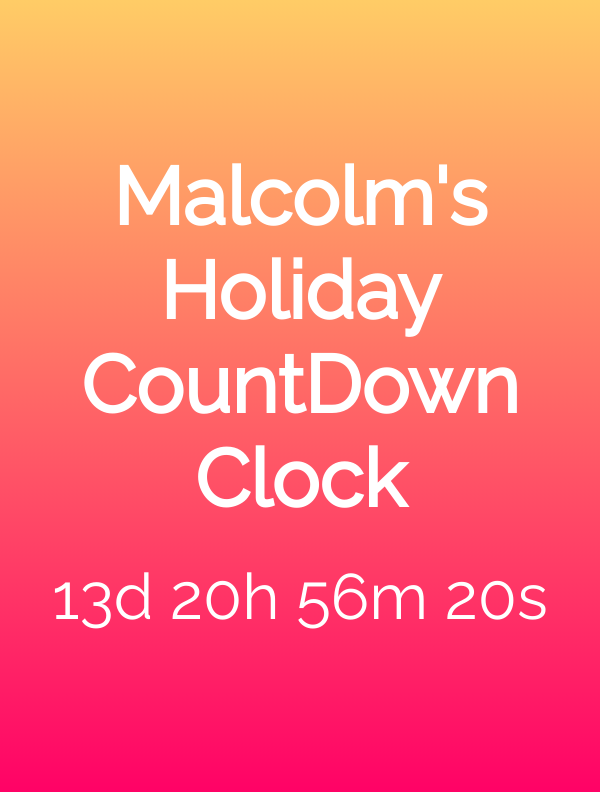
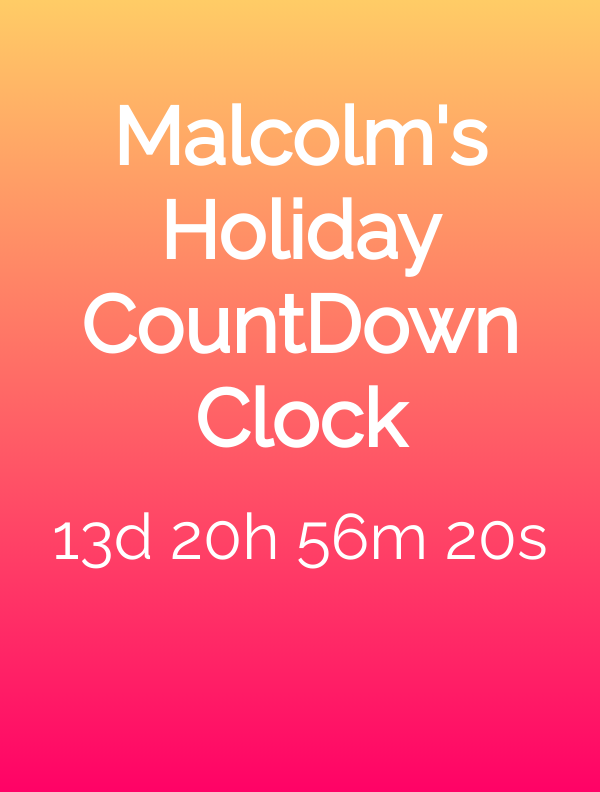
Before and after one commit to Mustafa-Haidari/Malcolms, a plain HTML site: page index.html in a window 600 px wide. Drawn offline with Linux system fonts and the light colour scheme.

Commit message:
Add media query to style.css

```diff
--- a/style.css
+++ b/style.css
@@ -38,3 +38,9 @@
 		padding-top: 5px;
 		margin: 0;
 	}
+
+@media only screen and (max-width: 600px) and (min-width: 400px)  {
+	div.countdown {
+		padding: 15% 3%;
+	}
+}
```
